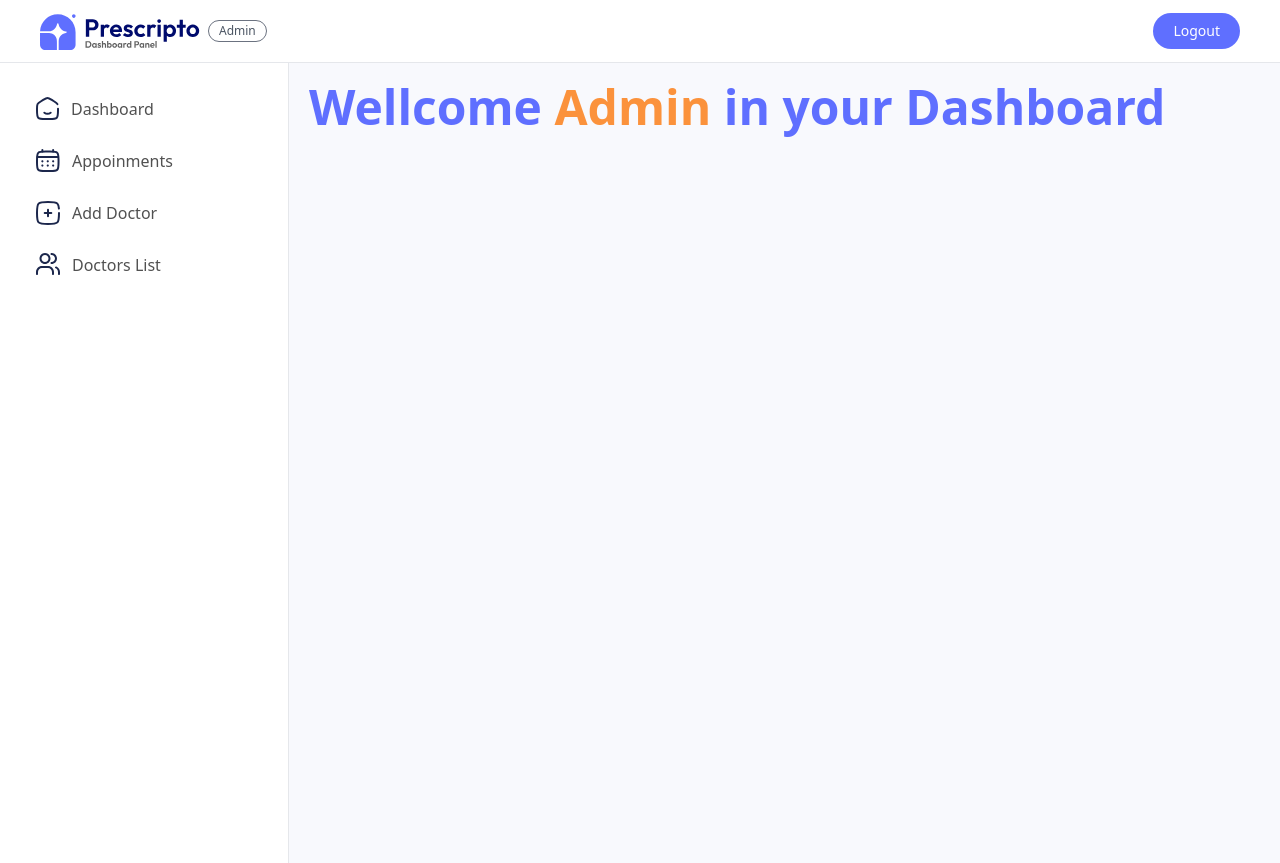
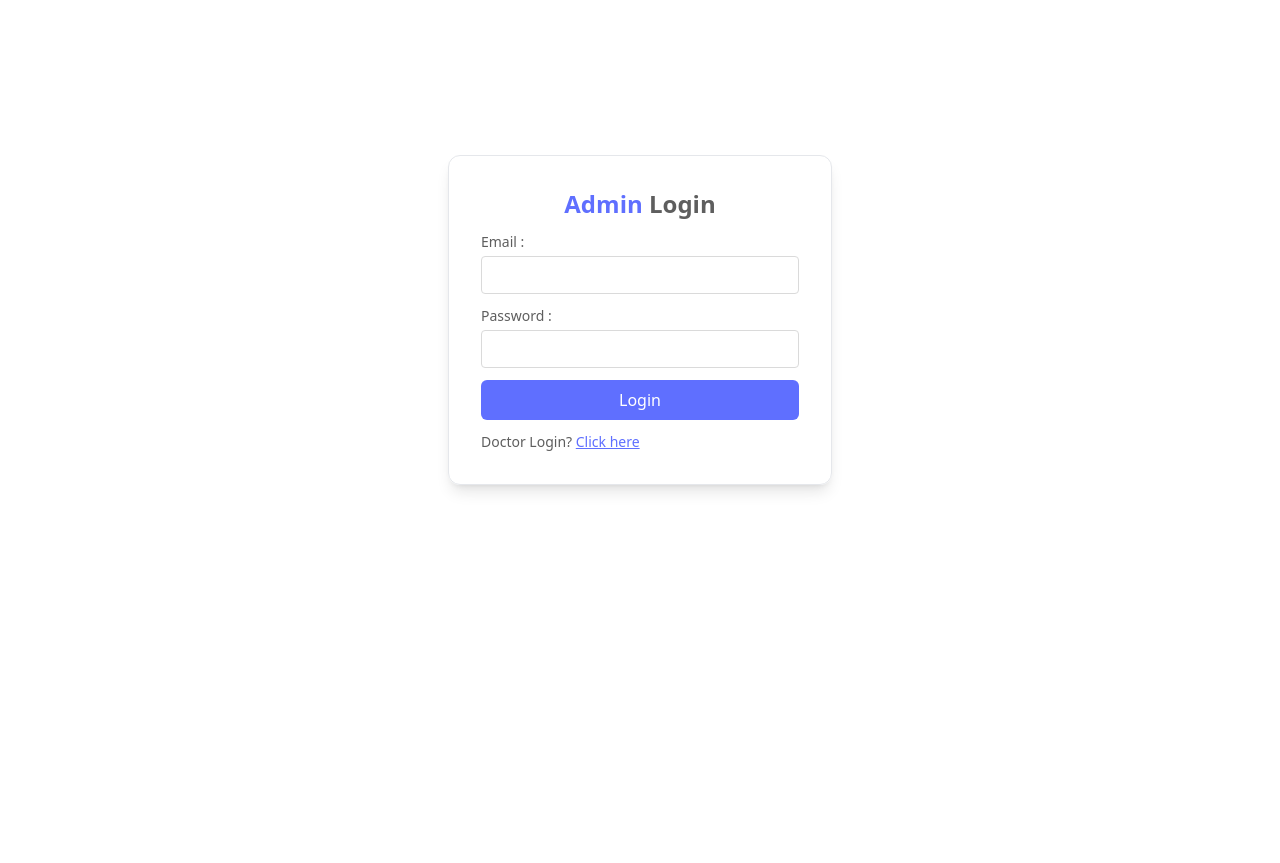
Before and after one commit to chowdhuryamit/DocEasy, a React (Vite) app in the folder admin_doctor/: page / in a window 1280 px wide. After the commit the page ends 800 px from the top, so only its background shows below. Built offline with nearby package versions, Linux system fonts and the light colour scheme.

Commit message:
admin login setup and debug

```diff
--- a/admin_doctor/src/App.jsx
+++ b/admin_doctor/src/App.jsx
@@ -3,6 +3,7 @@ import { Outlet } from 'react-router-dom'
 import { useSelector } from 'react-redux';
 import { Login } from './pages/index.js';
 import {Navbar,Sidebar} from './components/index.js';
+import 'react-toastify/dist/ReactToastify.css';
 
 function App() {
 
--- a/admin_doctor/src/components/Navbar.jsx
+++ b/admin_doctor/src/components/Navbar.jsx
@@ -1,4 +1,4 @@
-import React from 'react'
+import React, { useEffect } from 'react'
 import { useDispatch, useSelector } from 'react-redux'
 import { assets } from '../assets/assets.js'
 import { doctorLogout } from '../store/doctorSlice.js'
@@ -8,12 +8,14 @@ const Navbar = () => {
     const adminStatus = useSelector((state)=>state.Admin.status)
     const dispatch=useDispatch()
 
-    if(adminStatus){
+    useEffect(()=>{
+      if(adminStatus){
         dispatch(doctorLogout())
-    }
-    else{
+      }
+      else{
         dispatch(adminLogout())
-    }
+      }
+    },[adminStatus])
 
     const logout = async ()=>{
 
--- a/admin_doctor/src/pages/Login.jsx
+++ b/admin_doctor/src/pages/Login.jsx
@@ -1,17 +1,39 @@
 import React, { useState } from 'react'
-import { useNavigate } from 'react-router-dom';
+import axios from 'axios';
+import {toast} from 'react-toastify'
+import { useDispatch } from 'react-redux';
+import { adminLogin } from '../store/adminSlice';
 
 const Login = () => {
     const [state,setState] = useState('Admin')
     const [email,setEmail] = useState('');
     const [password,setPassword] = useState('')
 
-    const navigate = useNavigate()
+    const dispatch = useDispatch()
 
     const handlesubmit = async (e) =>{
       e.preventDefault()
       if(state === 'Admin'){
+        try {
+          const {data} = await axios.post('http://localhost:8000/api/v2/admin/login',{email,password},{ withCredentials: true })
 
+          if(data.success){
+            setEmail('')
+            setPassword('')
+            toast.success(data.msg, {
+              onClose: () => dispatch(adminLogin())
+            });
+          }
+          else{
+            setEmail('')
+            setPassword('')
+            toast.error(data.msg)
+          }
+        } catch (error) {
+          setEmail('')
+          setPassword('')
+          toast.error('network error please try again')
+        }
       }
       else{
 
--- a/admin_doctor/src/store/adminSlice.js
+++ b/admin_doctor/src/store/adminSlice.js
@@ -1,7 +1,7 @@
 import {createSlice} from '@reduxjs/toolkit'
 
 const initialState = {
-    status:true,
+    status:false,
 }
 
 const adminSlice = createSlice({
```
Also changed, not shown: 2 other files (tests, documents, lock files or other folders).
